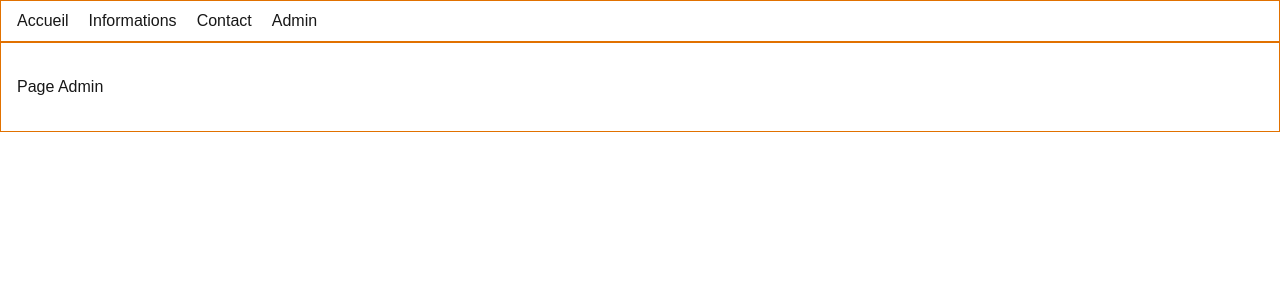
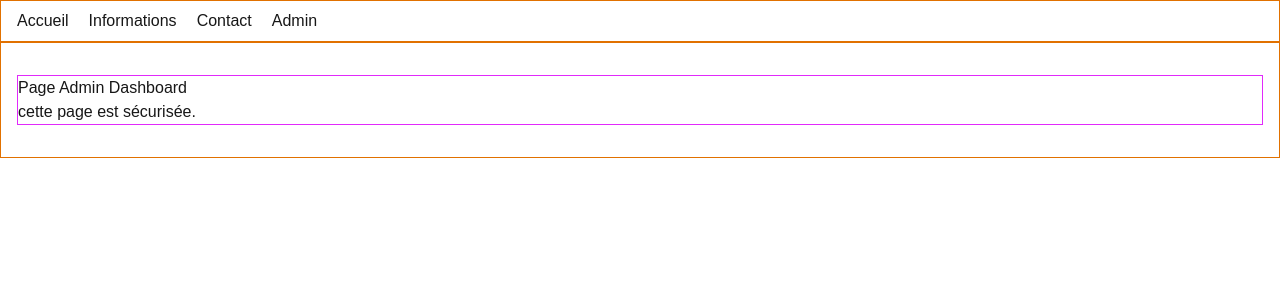
Before and after one commit to Aurelie-Runser/nextjs-project, a Next.js app: page /admin in a window 1280 px wide. Shown: the top 300 px of the page. Built offline with nearby package versions, Linux system fonts and the light colour scheme.

Commit message:
création d'un layout pour les pages admin

```diff
--- /dev/null
+++ b/app/admin/layout.tsx
@@ -0,0 +1,11 @@
+export default function RootLayout({
+  children,
+}: Readonly<{
+  children: React.ReactNode;
+}>) {
+  return (
+    <section className="border border-fuchsia-500">
+      {children}
+    </section>
+  );
+}
--- a/app/admin/page.tsx
+++ b/app/admin/page.tsx
@@ -1,7 +1,8 @@
 export default function Admin() {
   return (
     <>
-      <h1>Page  Admin</h1>
+      <h1>Page Admin Dashboard</h1>
+      <p>cette page est sécurisée.</p>
     </>
   );
 }
```
